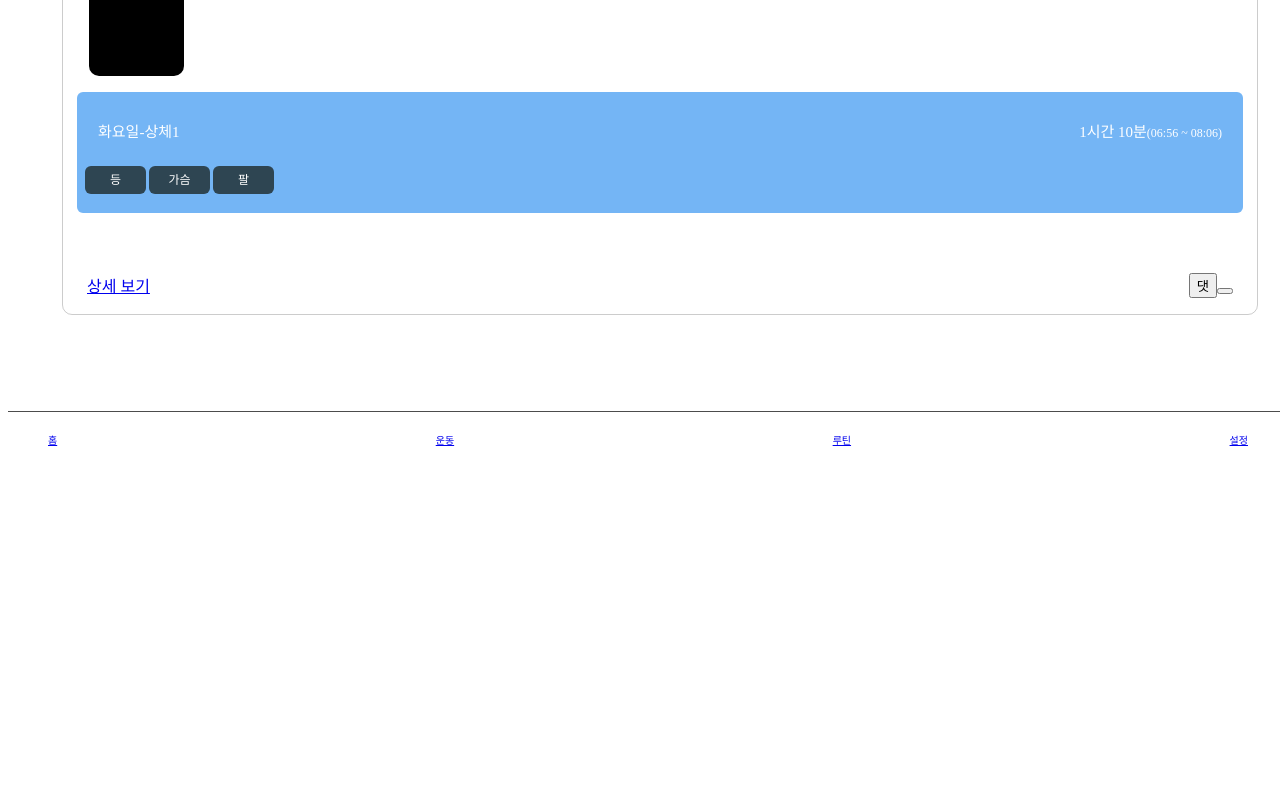
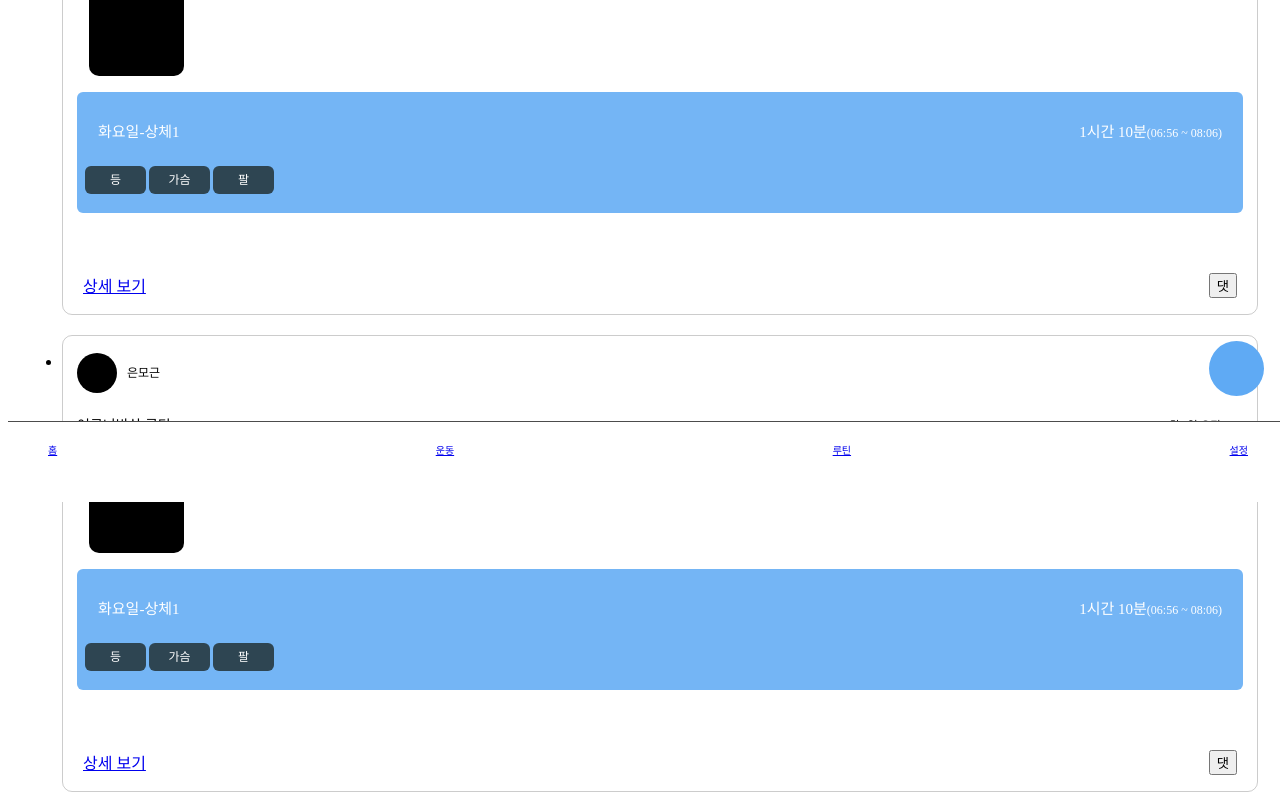
Before and after one commit to wonbincho/health-record, a React app: page / in a window 1280 px wide. Shown: the part 298-1098 px from the top of the page. Before the commit the page ends 800 px from the top, so only its background shows below. Built offline with nearby package versions, Linux system fonts and the light colour scheme.

Commit message:
홈 진행

```diff
--- a/src/components/Tab.scss
+++ b/src/components/Tab.scss
@@ -1,9 +1,10 @@
 .footer {
     width: 100%;
-    height: 50px;
+    height: 80px;
     position: fixed;
+    background-color: #fff;
     border-top: 1px rgba(0, 0, 0, 0.7) solid;
-    bottom: 40px;
+    bottom: 0;
 
     .menu {
         padding: 10px 40px 0;
--- a/src/pages/Home.scss
+++ b/src/pages/Home.scss
@@ -13,14 +13,13 @@
   .list {
     border-radius: 10px;
     border: 1px solid rgba(0, 0, 0, 0.2);
-    padding: 17px 14px 0;
 
     &+.list {
       margin-top: 20px;
     }
 
     .profile {
-
+      margin: 17px 14px 0;
       display: flex;
 
       .thumb {
@@ -41,7 +40,7 @@
     }
 
     .contents_area {
-      margin-top: 21px;
+      margin: 21px 14px 0;
       position: relative;
 
       .contents {
@@ -119,12 +118,44 @@
           }
         }
       }
+    }
 
-      .view_more {
-        margin: 60px 10px 16px;
-        display: flex;
-        justify-content: space-between;
+    .view_more {
+      padding: 60px 20px 16px;
+      display: flex;
+      justify-content: space-between;
+    }
+
+    .comment_area {
+      display: none;
+      background-color: #fff;
+      border-radius: 10px;
+      padding: 0 20px 10px;
+
+      .comment {
+        .input_text {
+          width: 85%;
+          border: 1px solid rgba(0, 0, 0, 0.2);
+        }
+
+        .submit {
+          margin-left: 10px;
+        }
+      }
+
+      .comment_window {
+        margin-top: 10px;
       }
     }
   }
 }
+
+.writing {
+  position: fixed;
+  bottom: 106px;
+  right: 16px;
+  width: 55px;
+  height: 55px;
+  background-color: rgb(95, 170, 244);
+  border-radius: 50%;
+}
--- a/src/pages/Home.tsx
+++ b/src/pages/Home.tsx
@@ -10,7 +10,7 @@ interface IOwnProps { };
 const Home: React.FC<IOwnProps> = ({ }) => {
   return (
     <div className={cx('home')}>
-      <div>
+      <div className={cx('page_wrap')}>
         <div className={cx('advert_area')}></div>
         <ul className={cx('list_set')}>
           <li className={cx('list')}>
@@ -40,19 +40,78 @@ const Home: React.FC<IOwnProps> = ({ }) => {
                   <span className={cx('item')}>팔</span>
                 </div>
               </div>
-              <div className={cx('view_more')}>
-                <a className={cx('detail')} href={'#'}>상세 보기</a>
-                <div className={cx('comment')}>
-                  <button className={cx('comment_btn')}>댓</button>
-                  <button></button>
+            </div>
+            <div className={cx('view_more')}>
+              <a className={cx('detail')} href={'#'}>상세 보기</a>
+              <div className={cx('comment_btn')}>
+                <button>댓</button>
+              </div>
+            </div>
+            <div className={cx('comment_area')}>
+              <form className={cx('comment')}>
+                <input className={cx('input_text')} type="text" placeholder="" id="comment"></input>
+                <input className={cx('submit')} type="submit" value="전송"></input>
+              </form>
+              <div className={cx('comment_window')}>
+                <p>잘하네</p>
+                <p>ㅎㅎㅎㅎㅎㅎㅎㅎㅎㅎㅎ</p>
+              </div>
+            </div>
+          </li>
+          <li className={cx('list')}>
+            <div className={cx('profile')}>
+              <div className={cx('thumb')}>
+                <img></img>
+              </div>
+              <span className={cx('name')}>은모근</span>
+            </div>
+            <div className={cx('contents_area')}>
+              <p className={cx('contents')}>어금니박살 루틴</p>
+              <span className={cx('data')}>11월 1일 오전 8:33</span>
+              <div className={cx('thumb')}>
+                <img></img>
+              </div>
+              <div className={cx('routine_area')}>
+                <div className={cx('title_area')}>
+                  <span className={cx('title')}>화요일-상체1</span>
+                  <div className={cx('exercise_time')}>
+                    <span>1시간 10분</span>
+                    <span className={cx('time')}>(06:56 ~ 08:06)</span>
+                  </div>
                 </div>
+                <div className={cx('routine_set')}>
+                  <span className={cx('item')}>등</span>
+                  <span className={cx('item')}>가슴</span>
+                  <span className={cx('item')}>팔</span>
+                </div>
+              </div>
+            </div>
+            <div className={cx('view_more')}>
+              <a className={cx('detail')} href={'#'}>상세 보기</a>
+              <div className={cx('comment_btn')}>
+                <button>댓</button>
+              </div>
+            </div>
+            <div className={cx('comment_area')}>
+              <form className={cx('comment')}>
+                <input className={cx('input_text')} type="text" placeholder="" id="comment"></input>
+                <input className={cx('submit')} type="submit" value="전송"></input>
+              </form>
+              <div className={cx('comment_window')}>
+                <p>잘하네</p>
+                <p>ㅎㅎㅎㅎㅎㅎㅎㅎㅎㅎㅎ</p>
               </div>
             </div>
           </li>
         </ul>
+        <a href='#' className={cx('writing')}>
+          <div className={cx('thumd')}>
+            <img></img>
+          </div>
+        </a>
       </div>
       <Footer />
-    </div>
+    </div >
   );
 };
 
```
